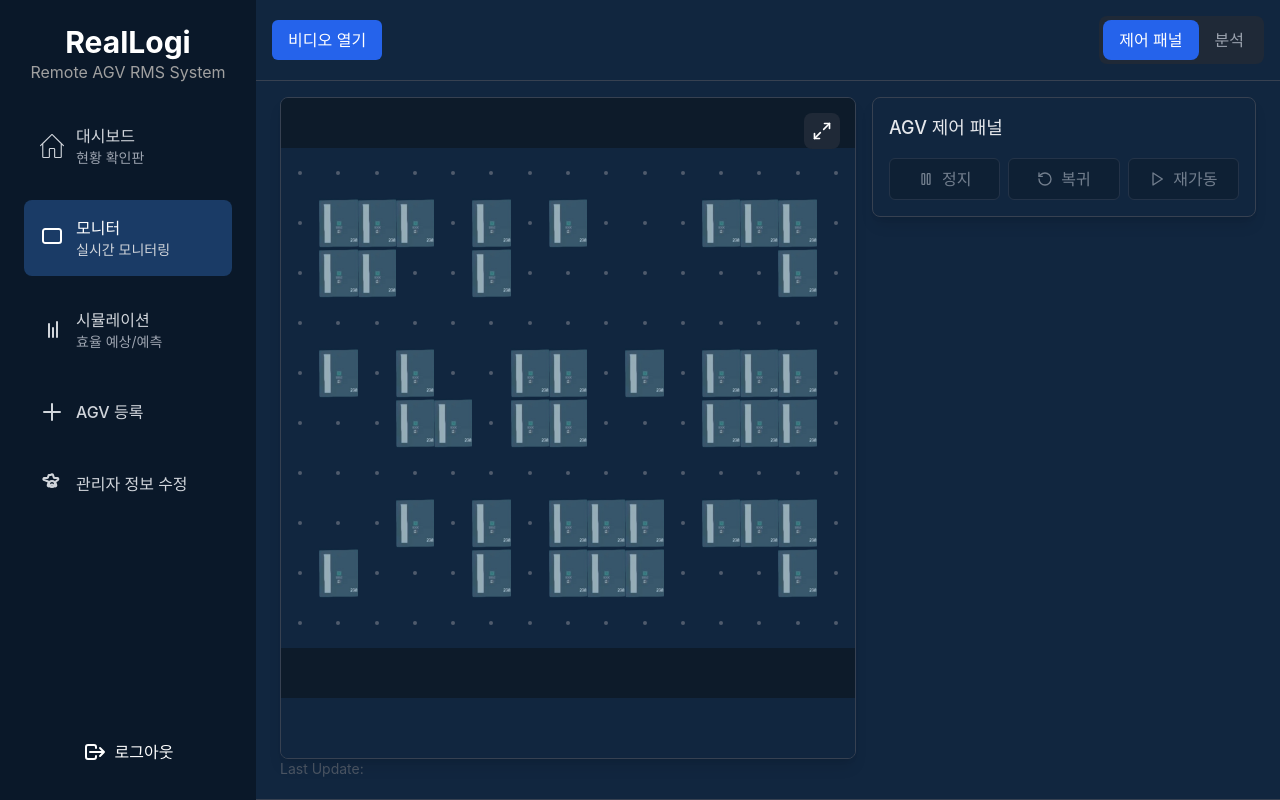
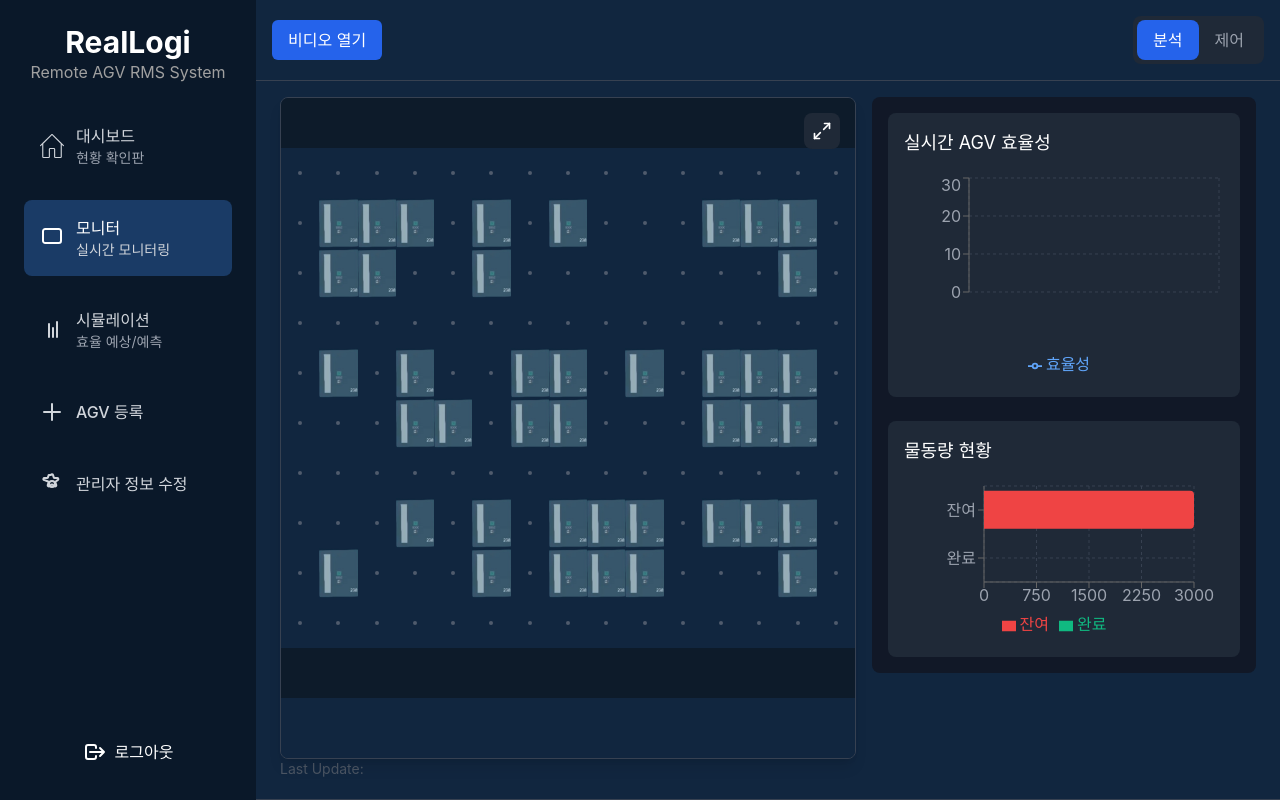
Before and after one commit to koohw/REALLOGI, a React (Create React App) app in the folder web/dt_front/: page /monitor in a window 1280 px wide. Built offline with nearby package versions, Linux system fonts and the light colour scheme; no server answers.

Commit message:
fix: 모니터 기본 페이지 분석으로 변경

```diff
--- a/web/dt_front/src/components/AGVMap.jsx
+++ b/web/dt_front/src/components/AGVMap.jsx
@@ -342,12 +342,12 @@ const AGVMap = ({ onStateChange, showControls }) => {
       {!isFullscreen && (
         <div className="w-96 flex-shrink-0">
           {showControls ? (
+            <AnalyticsView agvData={analyticsData} />
+          ) : (
             <AGVControlPanel
               selectedAgvs={selectedAgvs}
               onActionComplete={() => setSelectedAgvs([])}
             />
-          ) : (
-            <AnalyticsView agvData={analyticsData} />
           )}
         </div>
       )}
--- a/web/dt_front/src/pages/MonitorPage.jsx
+++ b/web/dt_front/src/pages/MonitorPage.jsx
@@ -45,7 +45,7 @@ function MonitorPage() {
               }`}
               onClick={() => setShowControls(true)}
             >
-              제어 패널
+              분석
             </button>
             <button
               className={`px-4 py-2 rounded-lg transition-colors ${
@@ -55,7 +55,7 @@ function MonitorPage() {
               }`}
               onClick={() => setShowControls(false)}
             >
-              분석
+              제어
             </button>
           </div>
         </div>
```
